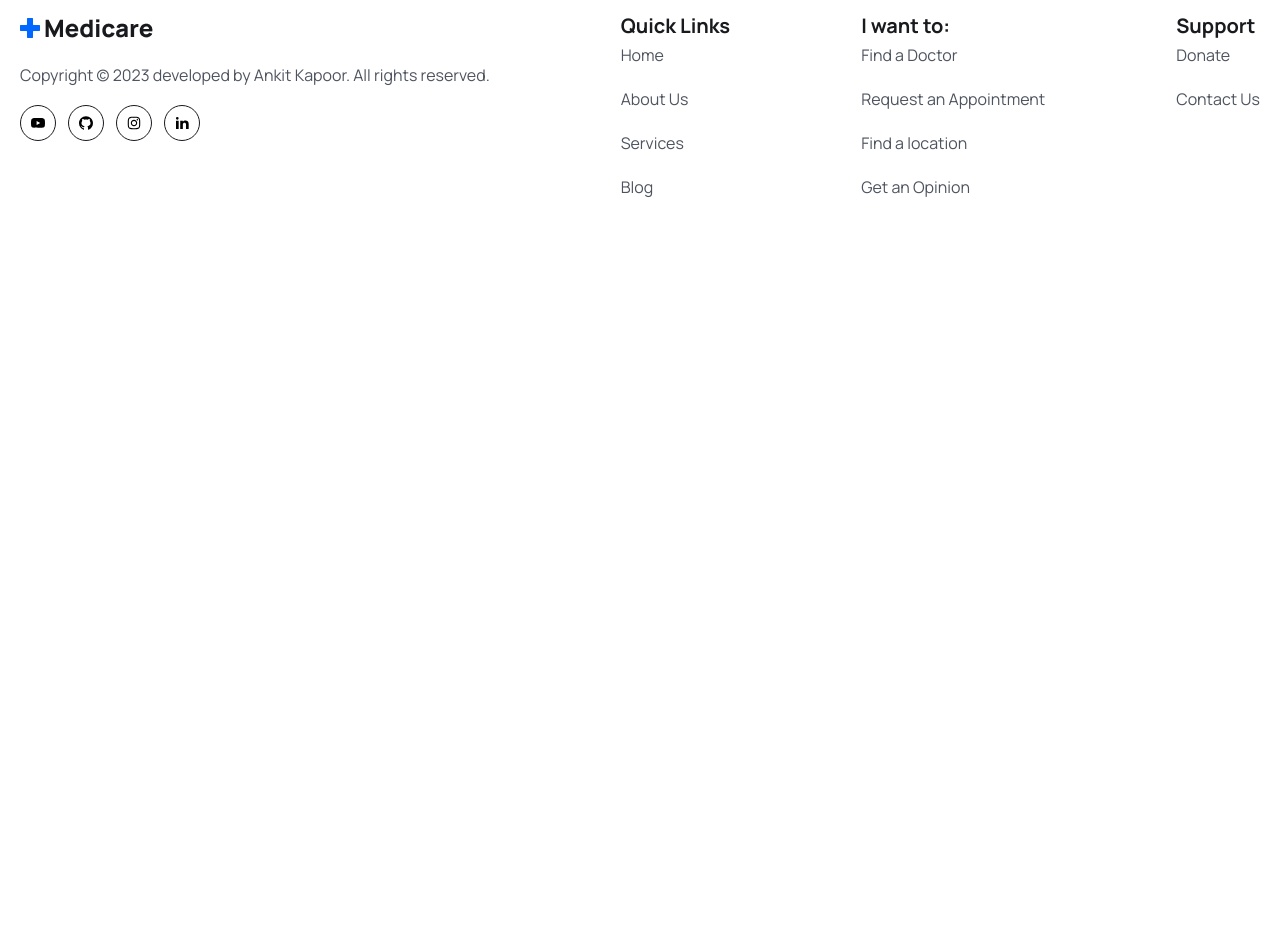
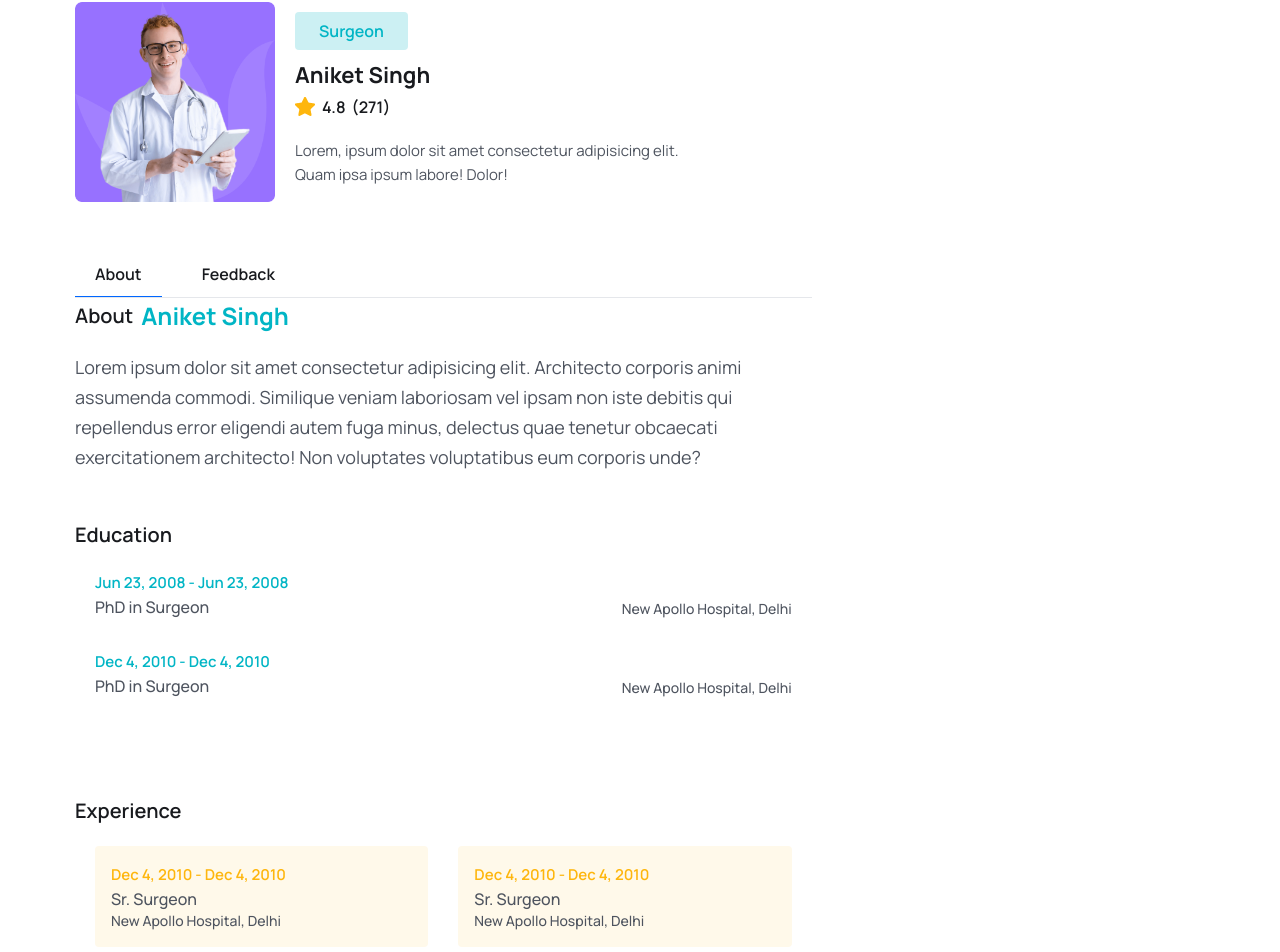
Before and after one commit to ankitkapoor8437/medicare-project-react, a React (Create React App) app: page /doctors/1 in a window 1280 px wide. Shown: the part 153-1105 px from the top of the page. Before the commit the page ends 800 px from the top, so only its background shows below. Built offline with nearby package versions, Linux system fonts and the light colour scheme.

Commit message:
Completed DoctorAbout section!

```diff
--- /dev/null
+++ b/src/pages/Doctors/DoctorAbout.jsx
@@ -0,0 +1,90 @@
+import React from 'react';
+import { formatDate } from '../../utils/formatDate';
+
+const DoctorAbout = () => {
+    return (
+        <div>
+            <div>
+                <h3 className="text-[20px] leading-[30px] text-headingColor font-semibold flex items-center gap-2">
+                    About
+                    <span className="text-irisBlueColor font-bold text-[24px] leading-9">
+                        Aniket Singh
+                    </span>
+                </h3>
+                <p className='text__para'>
+                    Lorem ipsum dolor sit amet consectetur adipisicing elit. Architecto corporis animi assumenda commodi. Similique veniam laboriosam vel ipsam non iste debitis qui repellendus error eligendi autem fuga minus, delectus quae tenetur obcaecati exercitationem architecto! Non voluptates voluptatibus eum corporis unde?
+                </p>
+            </div>
+
+            <div className='mt-12'>
+                <h3 className="text-[20px] leading-[30px] text-headingColor font-semibold">
+                    Education
+                </h3>
+
+                <ul className="pt-4 md:p-5">
+                    <li className="flex flex-col sm:flex-row sm:justify-between sm:items-end md:gap-5 mb-[30px]">
+                        <div>
+                            <span className="text-irisBlueColor text-[15px] leading-6 font-semibold">
+                                {formatDate("06/23/2008")} -    {formatDate("06/23/2008")}
+                            </span>
+                            <p className="text-[16px] leading-6 font-medium text-textColor">
+                                PhD in Surgeon
+                            </p>
+                        </div>
+                        <p className="text-[14px] leading-5 font-medium text-textColor">
+                            New Apollo Hospital, Delhi
+                        </p>
+                    </li>
+                    <li className="flex flex-col sm:flex-row sm:justify-between sm:items-end md:gap-5 mb-[30px]">
+                        <div>
+                            <span className="text-irisBlueColor text-[15px] leading-6 font-semibold">
+                                {formatDate("12/04/2010")} - {formatDate("12/04/2010")}
+                            </span>
+                            <p className="text-[16px] leading-6 font-medium text-textColor">
+                                PhD in Surgeon
+                            </p>
+                        </div>
+                        <p className="text-[14px] leading-5 font-medium text-textColor">
+                            New Apollo Hospital, Delhi
+                        </p>
+                    </li>
+                </ul>
+            </div>
+
+            <div className='mt-12'>
+                <h3 className="text-[20px] leading-[30px] text-headingColor font-semibold">
+                    Experience
+                </h3>
+                <ul className='grid sm:grid-cols-2 gap-[30px] pt-4 md:p-5'>
+                    <li className="p-4 rounded bg-[#fff9ea]" >
+                        <span className="text-yellowColor text-[15px] leading-6 font-semibold">
+                            {formatDate("12/04/2010")} - {formatDate("12/04/2010")}
+                        </span>
+                        <p className="text-[16px] leading-6 font-medium text-textColor">
+                            Sr. Surgeon
+                        </p>
+                        <p className="text-[14px] leading-5 font-medium text-textColor">
+                            New Apollo Hospital, Delhi
+                        </p>
+                    </li>
+                    <li className="p-4 rounded bg-[#fff9ea]" >
+                        <span className="text-yellowColor text-[15px] leading-6 font-semibold">
+                            {formatDate("12/04/2010")} - {formatDate("12/04/2010")}
+                        </span>
+                        <p className="text-[16px] leading-6 font-medium text-textColor">
+                            Sr. Surgeon
+                        </p>
+                        <p className="text-[14px] leading-5 font-medium text-textColor">
+                            New Apollo Hospital, Delhi
+                        </p>
+                    </li>
+                </ul>
+
+
+            </div>
+
+        </div>
+    );
+};
+
+export default DoctorAbout;
--- a/src/pages/Doctors/DoctorDetails.jsx
+++ b/src/pages/Doctors/DoctorDetails.jsx
@@ -1,8 +1,73 @@
-import React from 'react'
+import React, { useState } from 'react'
+import doctorImg from '../../assets/images/doctor-img02.png';
+import starIcon from '../../assets/images/Star.png'
+import DoctorAbout from './DoctorAbout';
+import DoctorFeedback from './DoctorFeedback';
 
 const DoctorDetails = () => {
+  const [tab, setTab] = useState('about');
+  // console.log(tab);
   return (
-    <div>DoctorDetails</div>
+    <section>
+      <div className='max-w-[1170px] px-5 mx-auto'>
+        <div className='grid md:grid-cols-3 gap-[50px]'>
+          <div className='md:col-span-2'>
+            <div className='flex items-center gap-5'>
+              <figure className='max-w-[200px] max-h-[200px]'>
+                <img src={doctorImg} alt="" className='w-full' />
+              </figure>
+
+              <div >
+                <span className='bg-[#CCF0F3] text-irisBlueColor py-1 px-6 lg:py-2 lg:px-6 text-[12px] leading-4 lg:text-[16px] lg:leading-7 font-semibold rounded  '>
+                  Surgeon
+                </span>
+                <h3 className="text-headingColor text-[22px] leading-9 mt-3 font-bold">
+                  Aniket Singh
+                </h3>
+                <div className="flex items-center gap-[6px]">
+                  <span className="flex items-center gap-[6px] text-[14px] leading-5 lg:text-[16px] lg:leading-7 font-semibold text-headingColor">
+                    <img src={starIcon} alt="" /> 4.8
+                  </span>
+                  <span className='text-[14px] leading-5 lg:text-[16px] lg:leading-7 font-semibold text-headingColor'>
+                    (271)
+                  </span>
+                </div>
+
+                <p className="text__para text-[14px] leading-6 md:text-[15px] lg:max-w-[390px]">
+                  Lorem, ipsum dolor sit amet consectetur adipisicing elit. Quam ipsa ipsum labore! Dolor!                </p>
+
+              </div>
+            </div>
+
+            <div className="mt-[50px] border-b border-solid boder-[#0066ff34]">
+              <button
+                onClick={e => setTab('about')}
+                className={` ${tab === 'about' && 'border-b border-solid border-primaryColor'} py-2 px-5 mr-5 text-[16px] leading-7 text-headingColor font-semibold`}>
+                About
+              </button>
+              <button
+                onClick={e => setTab('feedback')}
+                className={`${tab === 'feedback' && 'border-b border-solid border-primaryColor'} py-2 px-5 mr-5 text-[16px] leading-7 text-headingColor font-semibold`}>
+                Feedback
+              </button>
+            </div>
+
+            <div>
+              {
+                tab === 'about' && <DoctorAbout />
+              }
+              {
+                tab === 'feedback' && <DoctorFeedback />
+              }
+            </div>
+
+          </div>
+
+          <div> </div>
+
+        </div>
+      </div>
+    </section>
   )
 }
 
--- /dev/null
+++ b/src/pages/Doctors/DoctorFeedback.jsx
@@ -0,0 +1,9 @@
+import React from 'react'
+
+const DoctorFeedback = () => {
+  return (
+    <div>DoctorFeedback</div>
+  )
+}
+
+export default DoctorFeedback
--- /dev/null
+++ b/src/utils/formatDate.js
@@ -0,0 +1,6 @@
+export const formatDate = (date, config) => {
+    const defaultOptions = { day: "numeric", month: "short", year: "numeric" };
+    const options = config ? config : defaultOptions;
+
+    return new Date(date).toLocaleDateString("en-US", options);
+};
```
